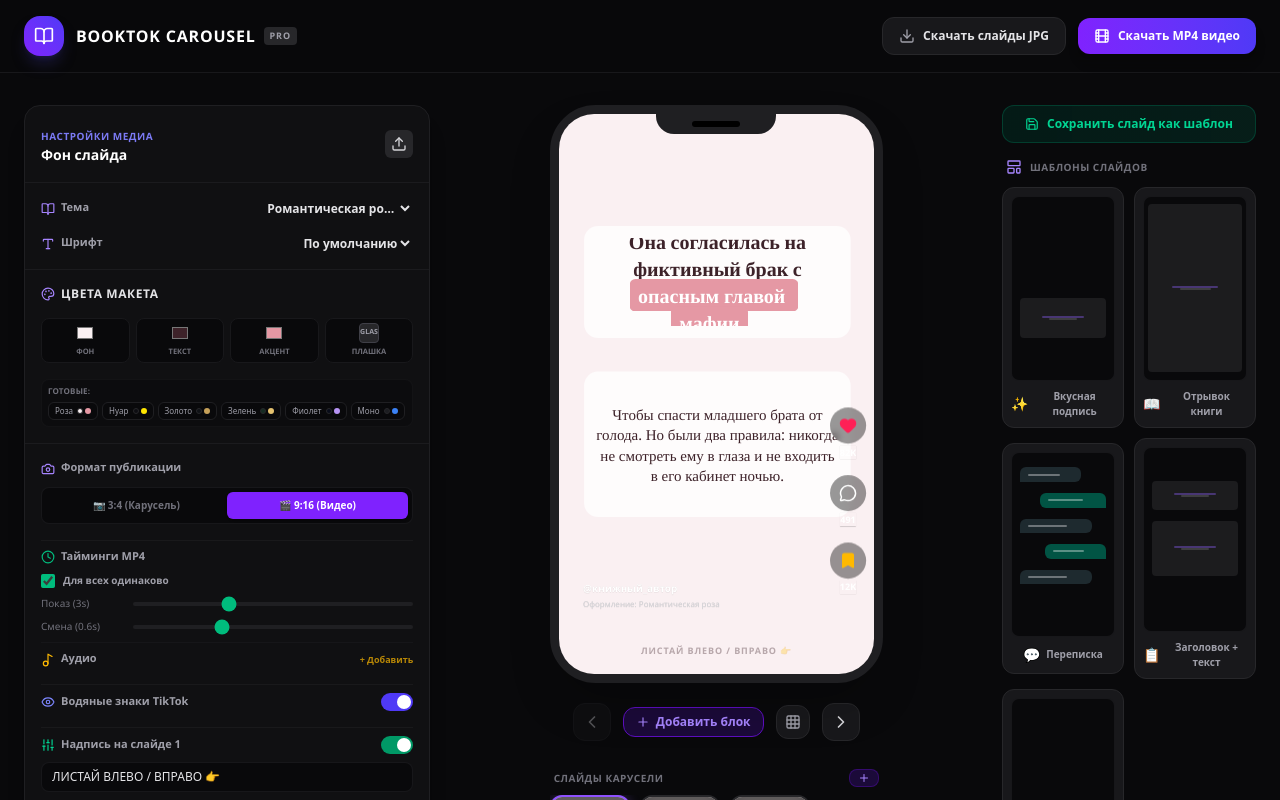
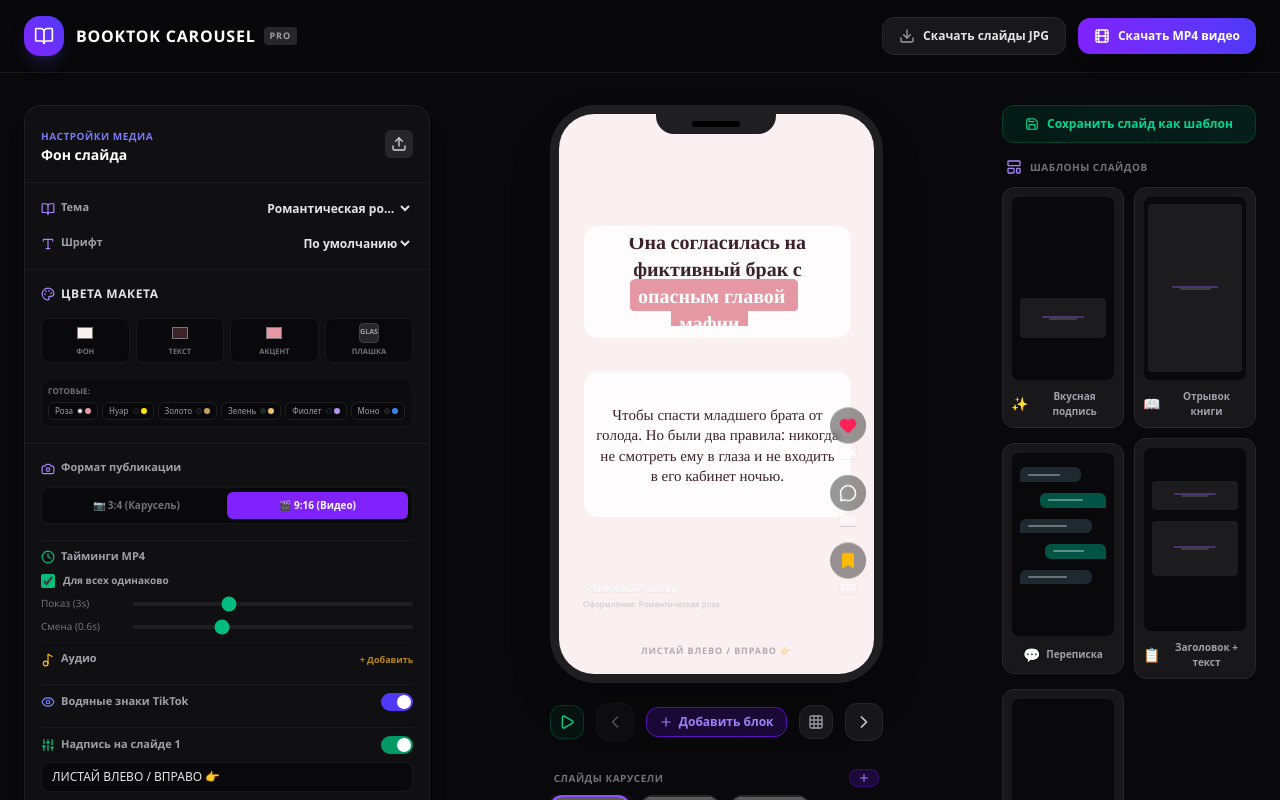
Before and after one commit to Searenn/btcarousel, a React (Vite) app: page / in a window 1280 px wide. Shown: the top 800 px of the page. Built offline with nearby package versions, Linux system fonts and the light colour scheme; a web font is replaced by a local one.

Commit message:
Add video preview with slide transitions + audio playback, and audio listen button

```diff
--- a/src/App.tsx
+++ b/src/App.tsx
@@ -32,7 +32,9 @@ import {
   FileCode,
   Music2,
   Volume2,
-  X
+  X,
+  Play,
+  Square
 } from "lucide-react";
 const INITIAL_SLIDES: Slide[] = [
   {
@@ -273,6 +275,36 @@ export default function App() {
   const [audioBuffer, setAudioBuffer] = useState<ArrayBuffer | null>(null);
   const [audioStartOffset, setAudioStartOffset] = useState(0);
   const [audioVolume, setAudioVolume] = useState(0.8);
+  const audioPreviewRef = useRef<{ ctx: AudioContext; source: AudioBufferSourceNode } | null>(null);
+  const [isAudioPreviewing, setIsAudioPreviewing] = useState(false);
+  const stopAudioPreview = () => {
+    if (audioPreviewRef.current) {
+      try { audioPreviewRef.current.source.stop(); } catch (_) {}
+      audioPreviewRef.current.ctx.close();
+      audioPreviewRef.current = null;
+    }
+    setIsAudioPreviewing(false);
+  };
+  const toggleAudioPreview = async () => {
+    if (isAudioPreviewing) { stopAudioPreview(); return; }
+    if (!audioBuffer) return;
+    try {
+      const ctx = new AudioContext();
+      const decoded = await ctx.decodeAudioData(audioBuffer.slice(0));
+      const source = ctx.createBufferSource();
+      source.buffer = decoded;
+      const gain = ctx.createGain();
+      gain.gain.value = audioVolume;
+      source.connect(gain);
+      gain.connect(ctx.destination);
+      source.start(ctx.currentTime, audioStartOffset);
+      source.onended = () => { stopAudioPreview(); };
+      audioPreviewRef.current = { ctx, source };
+      setIsAudioPreviewing(true);
+    } catch (e) {
+      console.warn('Audio preview failed:', e);
+    }
+  };
   const currentSlide = config.slides[activeSlideIdx];
   useEffect(() => {
     const currentPreset = GENRE_PRESETS[config.selectedGenre];
@@ -937,7 +969,20 @@ export default function App() {
                 />
                 {audioFile && (
                   <div className="mt-1.5 space-y-1.5">
-                    <div className="text-[9px] text-zinc-500 truncate" title={audioFile.name}>🎵 {audioFile.name}</div>
+                    <div className="flex items-center gap-1.5">
+                      <button
+                        onClick={toggleAudioPreview}
+                        className={`p-1 rounded-md transition-colors cursor-pointer flex-shrink-0 ${
+                          isAudioPreviewing
+                            ? 'bg-amber-900/40 text-amber-400'
+                            : 'hover:bg-zinc-800 text-zinc-500 hover:text-amber-400'
+                        }`}
+                        title={isAudioPreviewing ? 'Остановить' : 'Прослушать'}
+                      >
+                        {isAudioPreviewing ? <Square className="w-2.5 h-2.5" /> : <Play className="w-2.5 h-2.5" />}
+                      </button>
+                      <div className="text-[9px] text-zinc-500 truncate" title={audioFile.name}>🎵 {audioFile.name}</div>
+                    </div>
                     <div className="flex items-center gap-2">
                       <span className="text-[9px] text-zinc-500 w-16 flex-shrink-0">Начало ({audioStartOffset}s)</span>
                       <input
@@ -1065,6 +1110,9 @@ export default function App() {
             onRemoveSlide={handleRemoveSlide}
             onDuplicateSlide={handleDuplicateSlide}
             onStartInteraction={pushHistoryCheckpoint}
+            audioBuffer={audioBuffer}
+            audioStartOffset={audioStartOffset}
+            audioVolume={audioVolume}
           />
         </div>
 
--- a/src/components/CarouselPreview.tsx
+++ b/src/components/CarouselPreview.tsx
@@ -16,7 +16,9 @@ import {
   AlignRight,
   AlignJustify,
   Grid3x3,
-  X
+  X,
+  Play,
+  Square
 } from "lucide-react";
 import { getContrastColorForAny } from "../utils/colorExtractor";
 import SlideView, { parseRichTokens, RichToken } from "./SlideView";
@@ -30,6 +32,9 @@ interface CarouselPreviewProps {
   onRemoveSlide: (slideId: string) => void;
   onDuplicateSlide: (slideId: string) => void;
   onStartInteraction?: () => void;
+  audioBuffer?: ArrayBuffer | null;
+  audioStartOffset?: number;
+  audioVolume?: number;
 }
 export default function CarouselPreview({
   config,
@@ -41,6 +46,9 @@ export default function CarouselPreview({
   onRemoveSlide,
   onDuplicateSlide,
   onStartInteraction,
+  audioBuffer,
+  audioStartOffset = 0,
+  audioVolume = 0.8,
 }: CarouselPreviewProps) {
   const currentSlide = config.slides[activeSlideIdx];
   const preset = GENRE_PRESETS[config.selectedGenre] || GENRE_PRESETS.romantic;
@@ -50,6 +58,106 @@ export default function CarouselPreview({
   const editInitialHtml = useRef<string>("");
   const [snapLines, setSnapLines] = useState<{ type: "x" | "y"; pos: number }[]>([]);
   const [contextMenu, setContextMenu] = useState<{ x: number; y: number } | null>(null);
+  // Video preview playback state
+  const [isPlaying, setIsPlaying] = useState(false);
+  const [playbackTime, setPlaybackTime] = useState(0);
+  const playbackRaf = useRef<number | null>(null);
+  const playbackStart = useRef<number>(0);
+  const audioCtxRef = useRef<AudioContext | null>(null);
+  const audioSourceRef = useRef<AudioBufferSourceNode | null>(null);
+
+  const getVideoTimeline = () => {
+    const transitionDuration = config.transitionDuration || 0.6;
+    const numSlides = config.slides.length;
+    const slideDurations = config.slides.map((slide) => {
+      if (!config.useUniformDuration && slide.slideDuration != null) return slide.slideDuration;
+      return config.slideDuration || 3;
+    });
+    const segmentStarts: number[] = [];
+    let t = 0;
+    for (let i = 0; i < numSlides; i++) {
+      segmentStarts.push(t);
+      t += slideDurations[i];
+      if (i < numSlides - 1) t += transitionDuration;
+    }
+    return { segmentStarts, slideDurations, totalDuration: t, transitionDuration, numSlides };
+  };
+
+  const getPlaybackState = (sec: number) => {
+    const { segmentStarts, slideDurations, transitionDuration, numSlides } = getVideoTimeline();
+    let slideIdx = numSlides - 1;
+    let inTransition = false;
+    let transProgress = 0;
+    for (let i = 0; i < numSlides; i++) {
+      const showEnd = segmentStarts[i] + slideDurations[i];
+      if (sec < showEnd) { slideIdx = i; inTransition = false; break; }
+      if (i < numSlides - 1) {
+        const transEnd = showEnd + transitionDuration;
+        if (sec < transEnd) { slideIdx = i; inTransition = true; transProgress = (sec - showEnd) / transitionDuration; break; }
+      }
+    }
+    return { slideIdx, inTransition, transProgress };
+  };
+
+  const stopPlayback = () => {
+    if (playbackRaf.current) cancelAnimationFrame(playbackRaf.current);
+    playbackRaf.current = null;
+    setIsPlaying(false);
+    setPlaybackTime(0);
+    if (audioSourceRef.current) {
+      try { audioSourceRef.current.stop(); } catch (_) {}
+      audioSourceRef.current = null;
+    }
+    if (audioCtxRef.current) {
+      audioCtxRef.current.close();
+      audioCtxRef.current = null;
+    }
+  };
+
+  const startPlayback = async () => {
+    setSelectedBlockId(null);
+    setEditingBlockId(null);
+    const { totalDuration } = getVideoTimeline();
+    setIsPlaying(true);
+    setPlaybackTime(0);
+    playbackStart.current = performance.now();
+
+    // Start audio if available
+    if (audioBuffer && audioBuffer.byteLength > 0) {
+      try {
+        const ctx = new AudioContext();
+        audioCtxRef.current = ctx;
+        const decoded = await ctx.decodeAudioData(audioBuffer.slice(0));
+        const source = ctx.createBufferSource();
+        source.buffer = decoded;
+        const gain = ctx.createGain();
+        gain.gain.value = audioVolume;
+        source.connect(gain);
+        gain.connect(ctx.destination);
+        source.start(ctx.currentTime, audioStartOffset);
+        audioSourceRef.current = source;
+      } catch (e) {
+        console.warn('Audio playback failed:', e);
+      }
+    }
+
+    const tick = () => {
+      const elapsed = (performance.now() - playbackStart.current) / 1000;
+      if (elapsed >= totalDuration) {
+        stopPlayback();
+        return;
+      }
+      setPlaybackTime(elapsed);
+      const { slideIdx } = getPlaybackState(elapsed);
+      setActiveSlideIdx(slideIdx);
+      playbackRaf.current = requestAnimationFrame(tick);
+    };
+    playbackRaf.current = requestAnimationFrame(tick);
+  };
+
+  useEffect(() => {
+    return () => { stopPlayback(); };
+  }, []);
   const handleBackgroundPointerDown = (e: React.PointerEvent<HTMLDivElement>) => {
     if (!currentSlide || !currentSlide.backgroundImage || !e.ctrlKey) return;
     onStartInteraction?.();
@@ -886,6 +994,50 @@ export default function CarouselPreview({
           )}
 
 
+          {/* Video preview transition overlay */}
+          {isPlaying && (() => {
+            const dims = getRatioDimensions(config.ratio);
+            const previewW = dims.previewW;
+            const scale = previewW / dims.exportW;
+            const pb = getPlaybackState(playbackTime);
+            const { totalDuration } = getVideoTimeline();
+            const progress = Math.min(playbackTime / totalDuration, 1);
+            if (pb.inTransition && pb.slideIdx < config.slides.length - 1) {
+              const easeProgress = pb.transProgress < 0.5
+                ? 2 * pb.transProgress * pb.transProgress
+                : 1 - Math.pow(-2 * pb.transProgress + 2, 2) / 2;
+              return (
+                <div className="absolute inset-0 z-[45] overflow-hidden rounded-[35px] pointer-events-none">
+                  <div style={{
+                    position: 'absolute', top: 0, left: 0,
+                    width: `${dims.exportW}px`, height: `${dims.exportH}px`,
+                    transform: `scale(${scale}) translateX(${-easeProgress * dims.exportW}px)`,
+                    transformOrigin: 'top left',
+                  }}>
+                    <SlideView slide={config.slides[pb.slideIdx]} config={config} width={dims.exportW} height={dims.exportH} isExporting={true} />
+                  </div>
+                  <div style={{
+                    position: 'absolute', top: 0, left: 0,
+                    width: `${dims.exportW}px`, height: `${dims.exportH}px`,
+                    transform: `scale(${scale}) translateX(${(1 - easeProgress) * dims.exportW}px)`,
+                    transformOrigin: 'top left',
+                  }}>
+                    <SlideView slide={config.slides[pb.slideIdx + 1]} config={config} width={dims.exportW} height={dims.exportH} isExporting={true} />
+                  </div>
+                  {/* Progress bar */}
+                  <div className="absolute bottom-0 left-0 right-0 h-1 bg-black/30 z-50">
+                    <div className="h-full bg-emerald-500 transition-none" style={{ width: `${progress * 100}%` }} />
+                  </div>
+                </div>
+              );
+            }
+            return (
+              <div className="absolute bottom-0 left-0 right-0 h-1 bg-black/30 z-[45] rounded-b-[35px] overflow-hidden pointer-events-none">
+                <div className="h-full bg-emerald-500 transition-none" style={{ width: `${progress * 100}%` }} />
+              </div>
+            );
+          })()}
+
         </div>
       </div>
 
@@ -988,6 +1140,19 @@ export default function CarouselPreview({
       })()}
 
       <div className="flex items-center gap-3" onClick={(e) => e.stopPropagation()}>
+        {config.ratio === '9:16' && (
+          <button
+            onClick={(e) => { e.stopPropagation(); isPlaying ? stopPlayback() : startPlayback(); }}
+            className={`p-2 border rounded-xl transition cursor-pointer ${
+              isPlaying
+                ? 'bg-rose-950/50 border-rose-700 text-rose-400 hover:bg-rose-900/50'
+                : 'bg-emerald-950/30 hover:bg-emerald-900/40 border-emerald-800/50 text-emerald-400'
+            }`}
+            title={isPlaying ? 'Остановить предпросмотр' : 'Предпросмотр видео'}
+          >
+            {isPlaying ? <Square className="w-4 h-4" /> : <Play className="w-4 h-4" />}
+          </button>
+        )}
         <button
           onClick={handlePrev}
           disabled={activeSlideIdx === 0}
```
